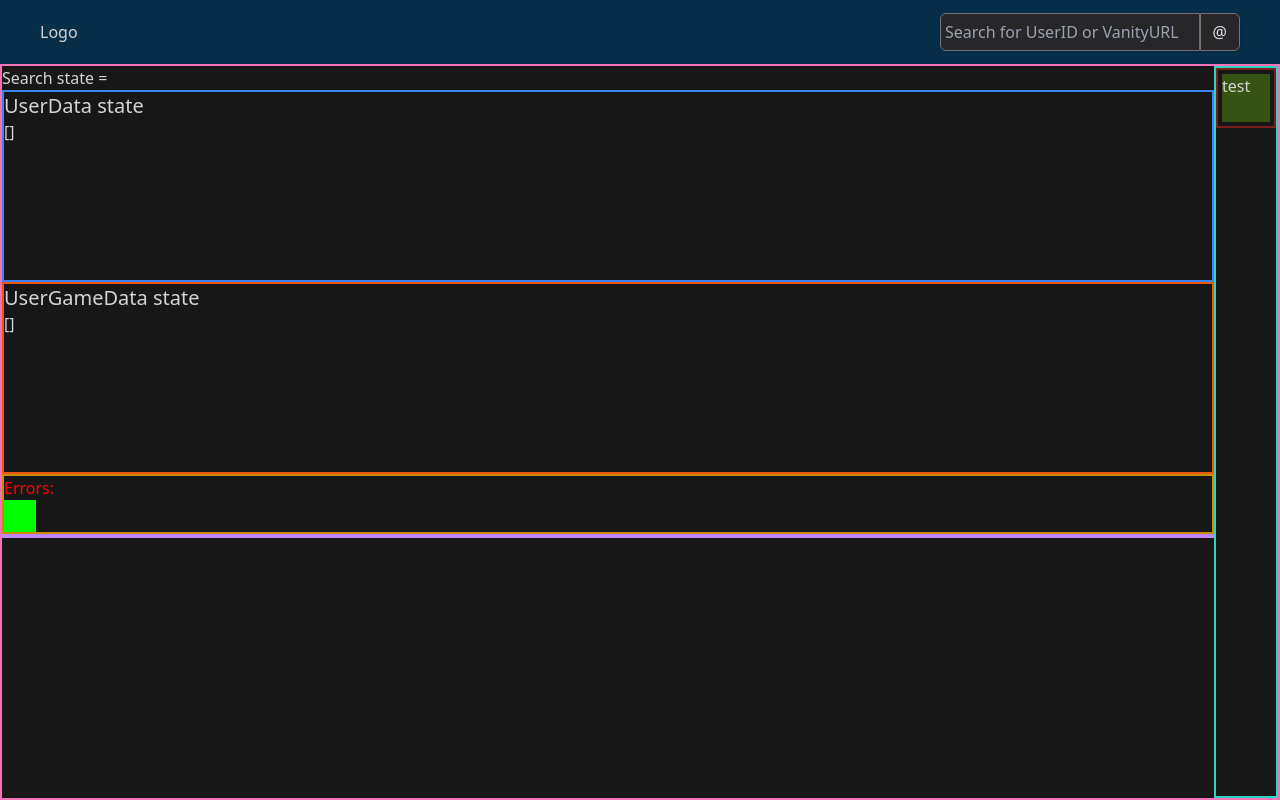
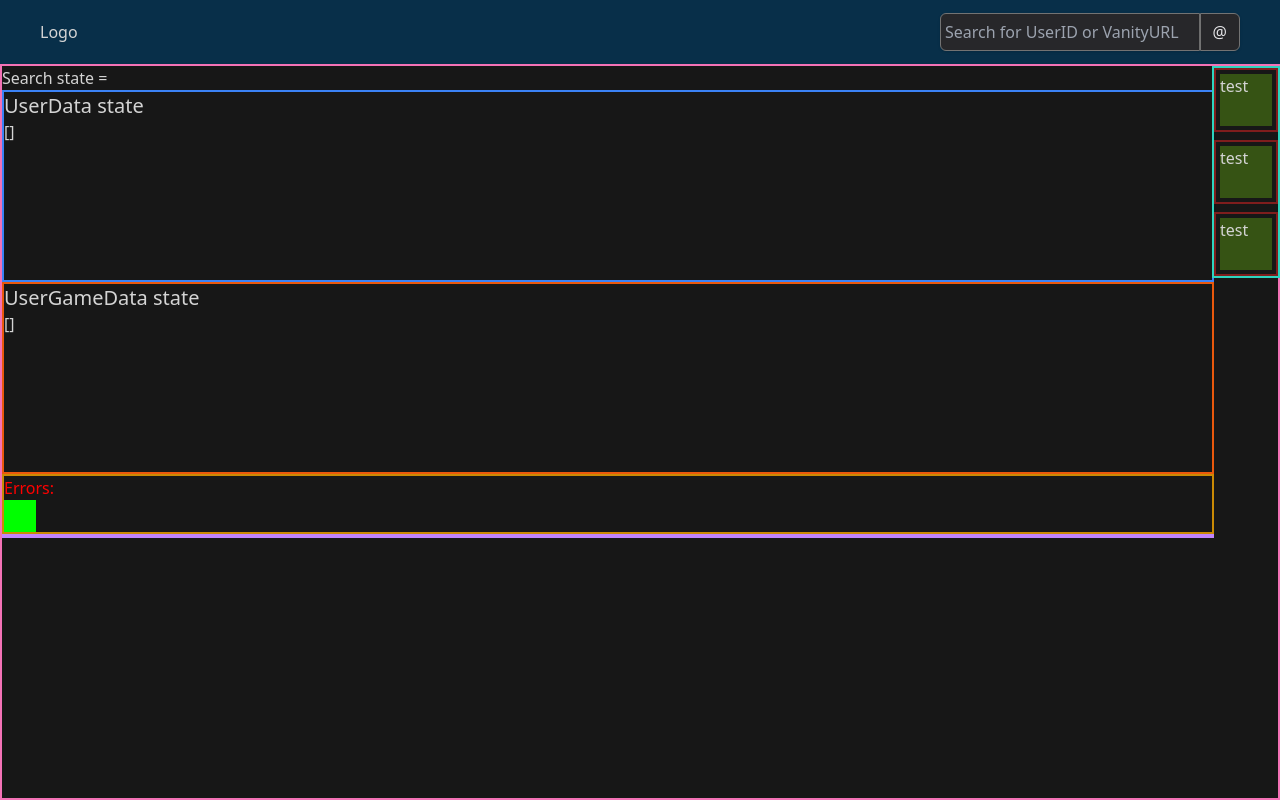
Before and after one commit to getloh/steamtool2, a Next.js app: page /users in a window 1280 px wide. Built offline with nearby package versions, Linux system fonts and the light colour scheme.

Commit message:
rework avatar bar slightly, avatar now expands

```diff
--- a/app/users/page.tsx
+++ b/app/users/page.tsx
@@ -111,7 +111,7 @@ export default function UsersMain()
             </div>
 
             <main className="flex w-100 border-2 border-pink-400 min-h-[calc(100vh-4rem)]">
-                <div id="maincontent" className="grow">
+                <div id="maincontent" className="grow pr-16">
 
                     <p>Search state = {search}</p>
 
@@ -150,9 +150,14 @@ export default function UsersMain()
                     </div>
                 </div>
 
-                <div id="avatararea" className="w-16 border-2 border-teal-400">
+                <div id="avatararea" className="border-2 border-teal-400 absolute right-0 flex-col flex items-end gap-2">
                     <Avatar />
+                    <Avatar />
+                    <Avatar />
+
+
                 </div>
+
             </main>
         </div>
     )
--- a/components/Avatar.tsx
+++ b/components/Avatar.tsx
@@ -1,12 +1,54 @@
 
 
-export default function Avatar(props:any){
+import { apiPlayerIdSingle } from "@/types/apiResponses"
+import { useState, useEffect } from "react";
+import classNames from "classnames";
 
-    return(
-        <div className="w-full aspect-square border-2 border-red-900  p-1">
-            <div className="bg-lime-900 h-full w-full">
-            <p>test</p>
+export interface AvatarProps
+{
+    player: apiPlayerIdSingle;
+    selected: boolean;
 
+}
+
+export default function Avatar(props: any)
+{
+
+    const [hover, setHover] = useState(false)
+
+
+
+    function hoverIn()
+    {
+        console.log("IN");
+        setHover(true);
+    }
+
+    function hoverOut()
+    {
+        console.log("OUT");
+        setHover(false);
+    }
+
+    const avatarSideClass = classNames(
+        "border-2 border-slate-200 w-8",
+        hover ? "block" : "hidden"
+    )
+
+    return (
+        <div className="flex"
+        onMouseEnter={hoverIn}
+        onMouseLeave={hoverOut}
+        >
+            <div className={avatarSideClass}>
+
+            </div>
+            <div className="w-16 aspect-square border-2 border-red-900 p-1 cursor-pointer">
+                <div className="bg-lime-900 h-full w-full"
+                // this is the avatar image container
+                >
+                    <p>test</p>
+                </div>
             </div>
         </div>
     )
--- a/package.json
+++ b/package.json
@@ -12,6 +12,7 @@
     "@types/node": "18.15.11",
     "@types/react": "18.0.31",
     "@types/react-dom": "18.0.11",
+    "classnames": "^2.3.2",
     "cors": "^2.8.5",
     "next": "13.2.4",
     "react": "18.2.0",
```
Also changed, not shown: 1 other file (tests, documents, lock files or other folders).
